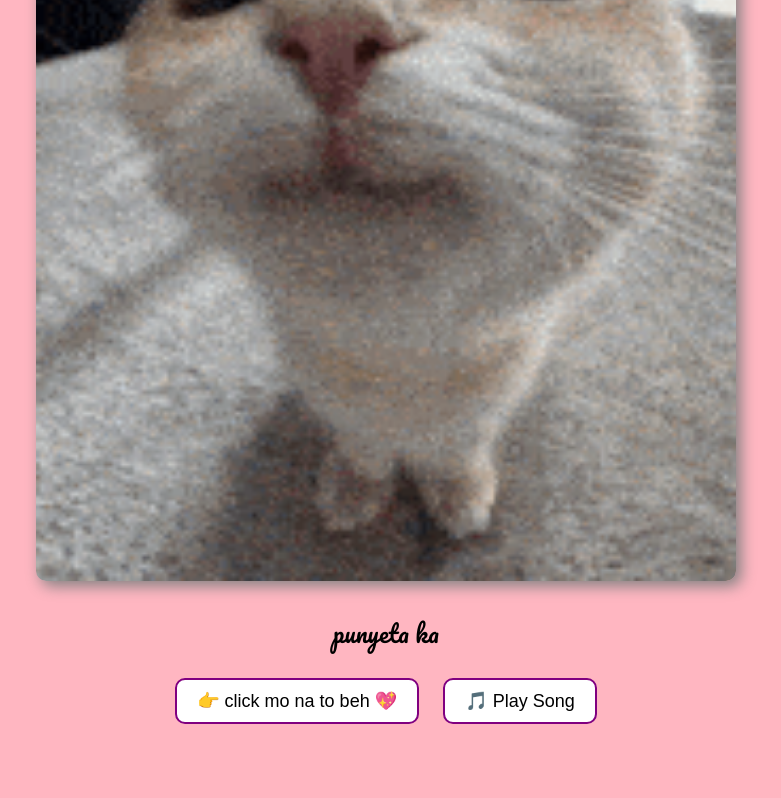
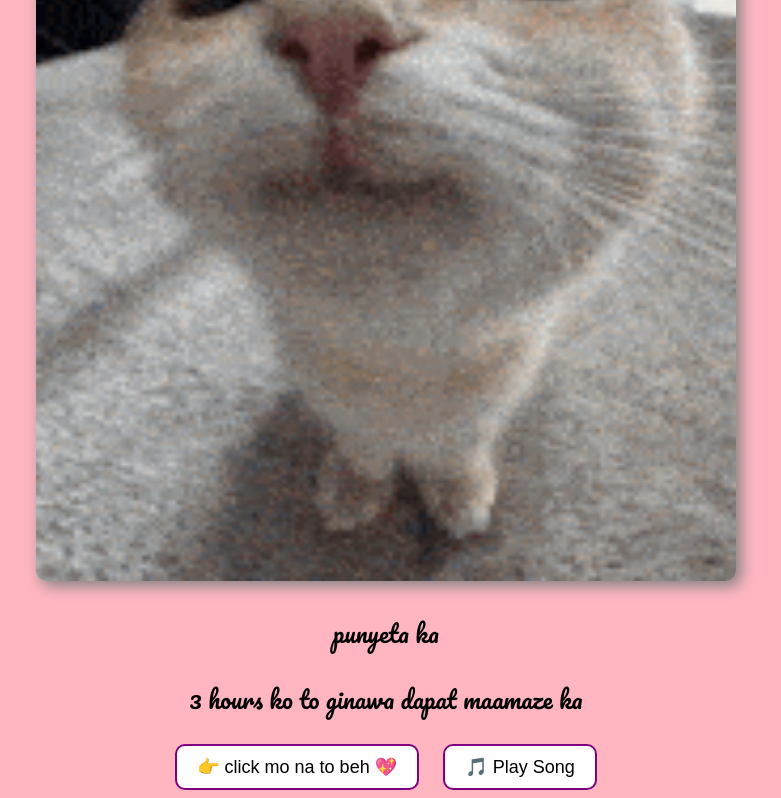
Before and after one commit to buns654/cutipie, a plain HTML site: page index.html in a window 1280 px wide. Shown: the part 462-1260 px from the top of the page, without its empty margins (254-1035 px from the left). Before the commit the page ends 1194 px from the top, so only its background shows below. Drawn offline with Linux system fonts and the light colour scheme.

Commit message:
Update index.html

```diff
--- a/index.html
+++ b/index.html
@@ -48,7 +48,7 @@
   <h1>I LOOOVE YOU ALLELY <em>YIIIEEHAW</em></h1>
   <img src="catto.GIF" alt="Cute GIF" width="700">
   <p>punyeta ka</p>
-
+  <p>3 hours ko to ginawa dapat maamaze ka</p>
   <div class="button-container">
     <button onclick="alert('HIHIHI CUTIEPIE 💖')">👉 click mo na to beh 💖</button>
     <button onclick="playSong()">🎵 Play Song</button>
```
